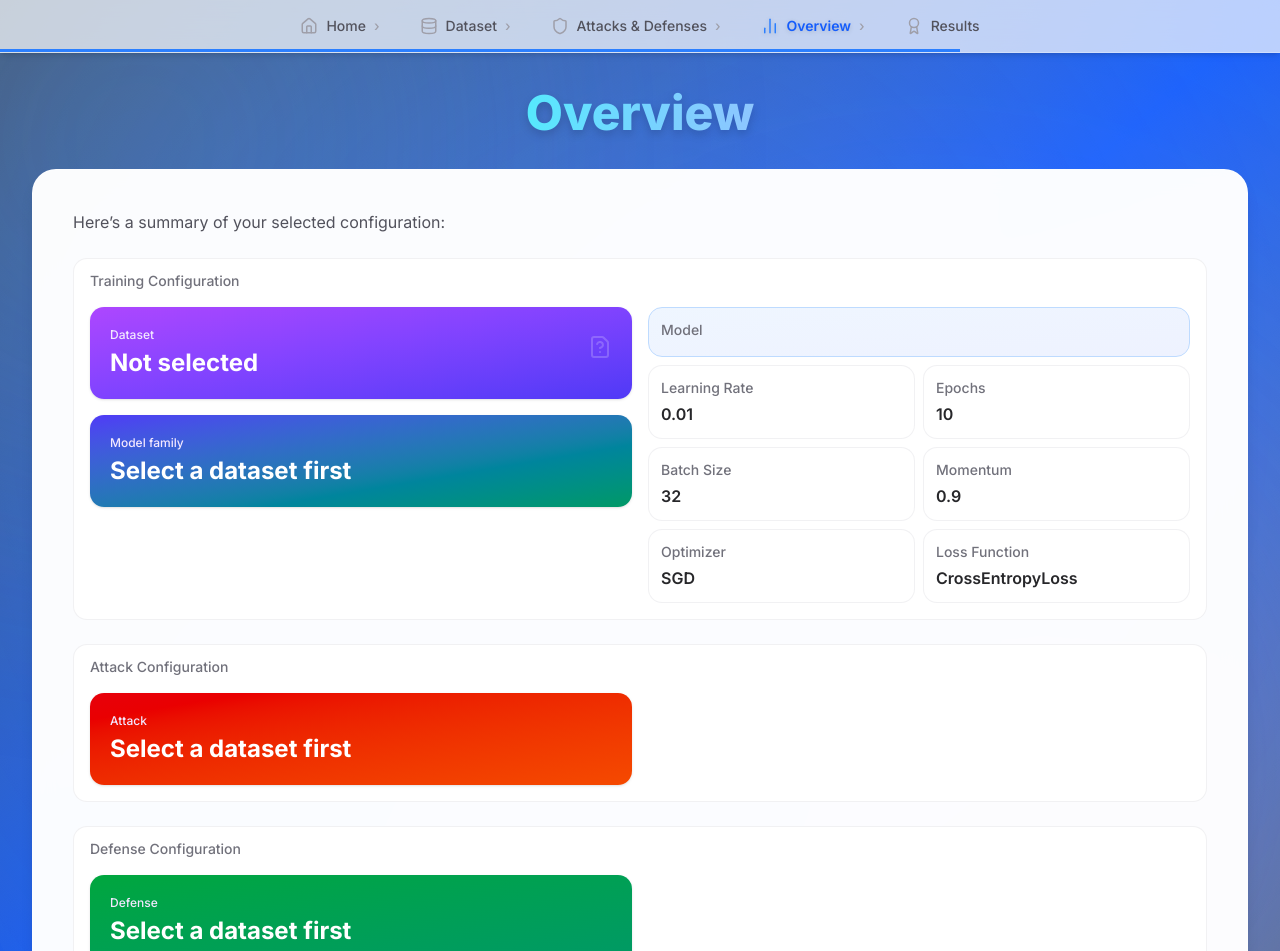
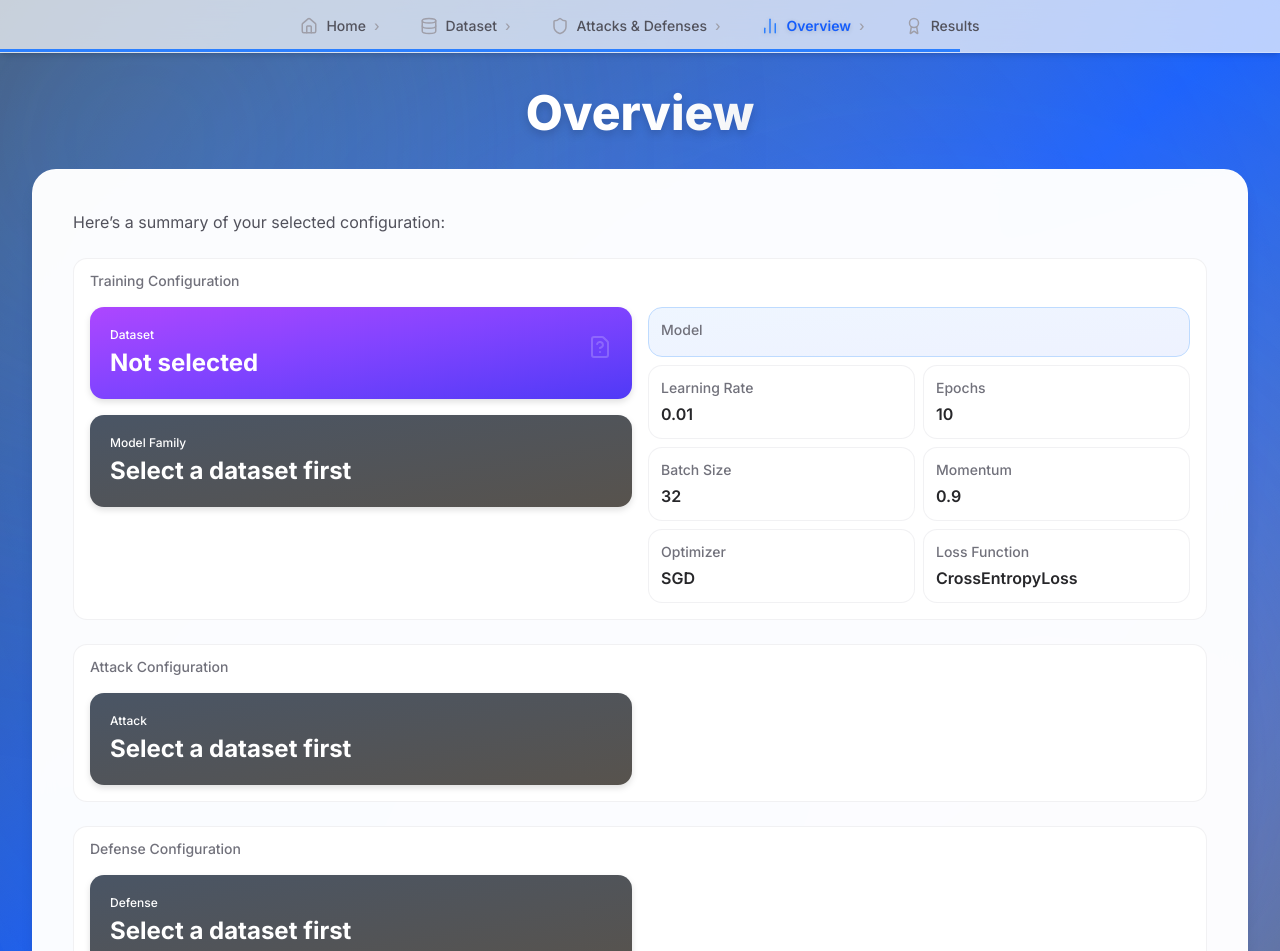
Before and after one commit to as547777/ML-Security-Project, a Next.js app in the folder ml-security-frontend/: page /overview in a window 1280 px wide. Shown: the top 951 px of the page. Built offline with nearby package versions, Linux system fonts and the light colour scheme.

Commit message:
Work on UX

```diff
--- a/ml-security-frontend/app/globals.css
+++ b/ml-security-frontend/app/globals.css
@@ -151,7 +151,7 @@ select, input {
 }
 
 .header-text {
-  @apply font-extrabold bg-gradient-to-r from-cyan-300 via-sky-300 to-blue-300 bg-clip-text text-transparent drop-shadow-lg;
+  @apply font-extrabold bg-gradient-to-r from-white via-white to-gray-100 bg-clip-text text-transparent drop-shadow-lg;
 }
 
 .param-container {
--- a/ml-security-frontend/app/page.tsx
+++ b/ml-security-frontend/app/page.tsx
@@ -21,7 +21,7 @@ export default function HomePage() {
             animate={{ opacity: 1, y: 0 }}
             transition={{ delay: 0.1, duration: 0.8 }}
           >
-            Security of Machine Learning
+            App name
           </motion.h1>
 
           <motion.p
--- a/ml-security-frontend/components/attack/attack-details.tsx
+++ b/ml-security-frontend/components/attack/attack-details.tsx
@@ -1,41 +1,47 @@
 import React from 'react';
 import {useData} from "@/context/DataContext";
+import {Menu} from "lucide-react";
 
 const AttackDetails = ({clickable, selectable} : {clickable?: boolean, selectable?: boolean}) => {
   const { attack } = useData()
 
-  const nameText = selectable ? "Not selected" : "Select a dataset first"
-
   return (
-    <div className={`rounded-xl bg-gradient-to-br from-red-600 to-orange-600 p-5 text-white shadow-sm transition
-                    ${clickable ? "cursor-pointer hover:shadow-xl hover:from-red-700 hover:to-orange-700" : ""}`}>
+    <div className={`rounded-xl bg-gradient-to-br p-5 text-white drop-shadow-md transition
+                    ${clickable && "cursor-pointer hover:shadow-xl hover:from-red-700 hover:to-orange-700"}
+                    ${!selectable ? "from-gray-600 to-stone-600" : "from-red-600 to-orange-600"}`}>
       <div className="flex items-start justify-between">
         <div>
-          <div className="text-xs font-medium text-purple-100 mb-1">
-            Attack
+          <div className="text-xs font-medium mb-1 flex gap-1">
+            {clickable && <Menu size={15} />} <span>Attack</span>
           </div>
 
           <h2 className="text-2xl font-bold">
-            {attack?.display_name || nameText}
+            {selectable ? attack?.display_name : "Select a dataset first"}
           </h2>
 
-          {attack ? (
+          {attack && selectable ? (
             <>
-              <p className="text-sm text-purple-100 mt-2 mb-3">
+              <p className="text-sm mt-2">
                 {attack?.description || ''}
               </p>
 
-              <div className="flex gap-4 text-sm">
-                <div>
-                  <span className="text-purple-200">Type:</span>{" "}
-                  <span className="font-semibold">{attack?.type || ''}</span>
+              {(attack?.type || attack?.time) && (
+                <div className="flex gap-4 text-sm mt-3">
+                  {attack?.type && (
+                    <div>
+                      <span>Type:</span>{" "}
+                      <span className="font-semibold">{attack.type}</span>
+                    </div>
+                  )}
+
+                  {attack?.time && (
+                    <div>
+                      <span>Time:</span>{" "}
+                      <span className="font-semibold">{attack.time}</span>
+                    </div>
+                  )}
                 </div>
-
-                <div>
-                  <span className="text-purple-200">Time:</span>{" "}
-                  <span className="font-semibold">{attack?.time || ''}</span>
-                </div>
-              </div>
+              )}
             </>
           ):(
             <></>
--- a/ml-security-frontend/components/attack/attack-select.tsx
+++ b/ml-security-frontend/components/attack/attack-select.tsx
@@ -23,6 +23,12 @@ export default function AttackSelect({attacks} : {attacks: AttackInfo[]}) {
   const [selected, setSelected] = useState(attack)
 
   const selectable = dataset !== null
+
+  useEffect(() => {
+    if (attacks.length > 0 && !attack) {
+      setAttack(attacks[0])
+    }
+  }, [])
 
   useEffect(() => {
     const handler = setTimeout(() => {
--- a/ml-security-frontend/components/dataset/dataset-details.tsx
+++ b/ml-security-frontend/components/dataset/dataset-details.tsx
@@ -1,28 +1,31 @@
 import React from 'react';
 import DatasetTypeIcon from "@/components/dataset/dataset-type-icon";
 import {useData} from "@/context/DataContext";
+import {Menu} from "lucide-react";
 
 const DatasetDetails = ({clickable} : {clickable?: boolean}) => {
   const { dataset } = useData()
 
   return (
-    <div className={`rounded-xl bg-gradient-to-br from-purple-500 to-indigo-600 p-5 text-white shadow-sm transition
+    <div className={`rounded-xl bg-gradient-to-br from-purple-500 to-indigo-600 p-5 text-white drop-shadow-md transition
                     ${clickable ? "cursor-pointer hover:shadow-xl hover:from-purple-600 hover:to-indigo-700" : ""}`}>
       <div className="flex items-start justify-between">
         <div>
-          <div className="text-xs font-medium text-purple-100 mb-1">Dataset</div>
+          <div className="text-xs font-medium mb-1 flex gap-1">
+            {clickable && <Menu size={15} />} <span>Dataset</span>
+          </div>
           <h2 className="text-2xl font-bold">{dataset?.display_name || "Not selected"}</h2>
 
           {dataset ? (
             <>
-              <p className="text-sm text-purple-100 mt-2 mb-3">{dataset?.description}</p>
+              <p className="text-sm mt-2 mb-3">{dataset?.description}</p>
               <div className="flex gap-4 text-sm">
                 <div>
-                  <span className="text-purple-200">Train:</span>{" "}
+                  <span>Train:</span>{" "}
                   <span className="font-semibold">{dataset?.trainCount?.toLocaleString()}</span>
                 </div>
                 <div>
-                  <span className="text-purple-200">Test:</span>{" "}
+                  <span>Test:</span>{" "}
                   <span className="font-semibold">{dataset?.testCount?.toLocaleString()}</span>
                 </div>
               </div>
--- a/ml-security-frontend/components/defense/defense-details.tsx
+++ b/ml-security-frontend/components/defense/defense-details.tsx
@@ -1,40 +1,47 @@
 import React from 'react';
 import {useData} from "@/context/DataContext";
+import {Menu} from "lucide-react";
 
 const DefenseDetails = ({clickable, selectable} : {clickable?: boolean, selectable?: boolean}) => {
   const { defense } = useData()
-  const nameText = selectable ? "Not selected" : "Select a dataset first"
 
   return (
-    <div className={`rounded-xl bg-gradient-to-br from-green-600 to-emerald-600 p-5 text-white shadow-sm transition
-                    ${clickable ? "cursor-pointer hover:shadow-xl hover:from-green-700 hover:to-emerald-700" : ""}`}>
+    <div className={`rounded-xl bg-gradient-to-br p-5 text-white drop-shadow-md transition
+                    ${clickable && "cursor-pointer hover:shadow-xl hover:from-green-700 hover:to-emerald-700"}
+                    ${!selectable ? "from-gray-600 to-stone-600" : "from-green-600 to-emerald-600"}`}>
       <div className="flex items-start justify-between">
         <div>
-          <div className="text-xs font-medium text-purple-100 mb-1">
-            Defense
+          <div className="text-xs font-medium mb-1 flex gap-1">
+            {clickable && <Menu size={15} />} <span>Defense</span>
           </div>
 
           <h2 className="text-2xl font-bold">
-            {defense?.display_name || nameText}
+            {selectable ? defense?.display_name : "Select a dataset first"}
           </h2>
 
-          {defense ? (
+          {defense && selectable ? (
             <>
-              <p className="text-sm text-purple-100 mt-2 mb-3">
+              <p className="text-sm mt-2">
                 {defense?.description || ''}
               </p>
 
-              <div className="flex gap-4 text-sm">
-                <div>
-                  <span className="text-purple-200">Type:</span>{" "}
-                  <span className="font-semibold">{defense?.type || ''}</span>
+              {(defense?.type || defense?.time) && (
+                <div className="flex gap-4 text-sm mt-3">
+                  {defense?.type && (
+                    <div>
+                      <span>Type:</span>{" "}
+                      <span className="font-semibold">{defense.type}</span>
+                    </div>
+                  )}
+
+                  {defense?.time && (
+                    <div>
+                      <span>Time:</span>{" "}
+                      <span className="font-semibold">{defense.time}</span>
+                    </div>
+                  )}
                 </div>
-
-                <div>
-                  <span className="text-purple-200">nesto...:</span>{" "}
-                  <span className="font-semibold">{''}</span>
-                </div>
-              </div>
+              )}
             </>
           ):(
             <></>
--- a/ml-security-frontend/components/defense/defense-select.tsx
+++ b/ml-security-frontend/components/defense/defense-select.tsx
@@ -22,6 +22,12 @@ export default function DefenseSelect({defenses}: {defenses: DefenseInfo[]}) {
   const [filtered, setFiltered] = useState(defenses)
   const [selected, setSelected] = useState(defense)
   const selectable = dataset !== null
+
+  useEffect(() => {
+    if (defenses.length > 0 && !defense) {
+      setDefense(defenses[0])
+    }
+  }, [])
 
   useEffect(() => {
     const handler = setTimeout(() => {
--- a/ml-security-frontend/components/model/model-details.tsx
+++ b/ml-security-frontend/components/model/model-details.tsx
@@ -1,5 +1,6 @@
 import React from 'react';
 import {useData} from "@/context/DataContext";
+import {Menu} from "lucide-react";
 
 const ModelDetails = ({clickable, selectable} : {clickable?: boolean, selectable?: boolean}) => {
   const { modelFamily } = useData()
@@ -7,12 +8,13 @@ const ModelDetails = ({clickable, selectable} : {clickable?: boolean, selectable
   const nameText = selectable ? "Not selected" : "Select a dataset first"
 
   return (
-    <div className={`rounded-xl bg-gradient-to-br from-indigo-600 to-emerald-600 p-5 text-white shadow-sm transition
-                    ${clickable ? "cursor-pointer hover:shadow-xl hover:from-indigo-700 hover:to-emerald-700" : ""}`}>
+    <div className={`rounded-xl bg-gradient-to-br p-5 text-white drop-shadow-md transition
+                    ${clickable && "cursor-pointer hover:shadow-xl hover:from-indigo-700 hover:to-emerald-700"}
+                    ${!selectable ? "from-gray-600 to-stone-600" : "from-indigo-600 to-emerald-600"}`}>
       <div className="flex items-start justify-between">
         <div>
-          <div className="text-xs font-medium text-purple-100 mb-1">
-            Model family
+          <div className="text-xs font-medium mb-1 flex gap-1">
+            {clickable && <Menu size={15} />} <span>Model Family</span>
           </div>
 
           <h2 className="text-2xl font-bold">
@@ -21,18 +23,18 @@ const ModelDetails = ({clickable, selectable} : {clickable?: boolean, selectable
 
           {modelFamily ? (
             <>
-              <p className="text-sm text-purple-100 mt-2 mb-3">
+              <p className="text-sm mt-2 mb-3">
                 {modelFamily?.description || ''}
               </p>
 
               <div className="flex gap-4 text-sm">
                 <div>
-                  <span className="text-purple-200">Category:</span>{" "}
+                  <span>Category:</span>{" "}
                   <span className="font-semibold">{modelFamily?.category || ''}</span>
                 </div>
 
                 <div>
-                  <span className="text-purple-200">Use case:</span>{" "}
+                  <span>Use case:</span>{" "}
                   <span className="font-semibold">{modelFamily?.use_case || ''}</span>
                 </div>
               </div>
--- a/ml-security-frontend/components/results/poison-example.tsx
+++ b/ml-security-frontend/components/results/poison-example.tsx
@@ -5,6 +5,7 @@ import {ResultInfo} from "@/types";
 
 const PoisonExample = ({examples}: {examples : ResultInfo['visualizations']}) => {
   return (
+    examples.length !== 0 && examples && (
       <Section title={"Poison visualization"}>
         <div className={'flex items-center justify-between mb-2 px-15 lg:px-10'}>
           <div>
@@ -38,6 +39,7 @@ const PoisonExample = ({examples}: {examples : ResultInfo['visualizations']}) =>
           </div>
         </div>
       </Section>
+    )
   );
 };
 
--- a/ml-security-frontend/types.ts
+++ b/ml-security-frontend/types.ts
@@ -43,6 +43,7 @@ export interface DefenseInfo {
   display_name: string
   description: string
   type: string
+  time: string
   params: ParamsType
 }
 
```
Lines whose indentation alone changed are shown as unchanged.
